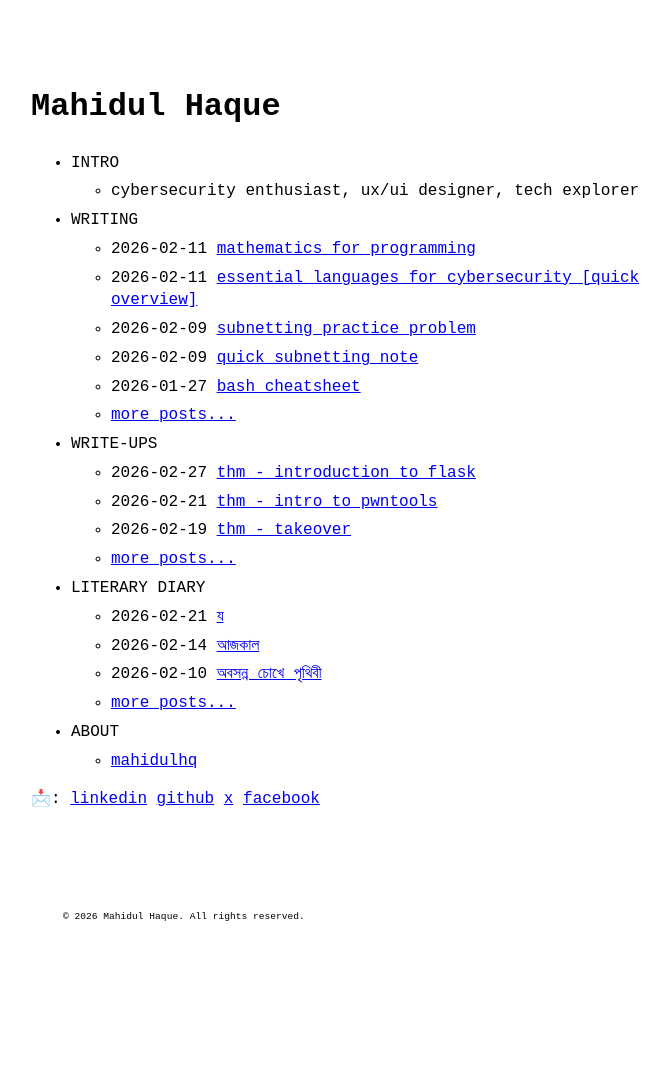
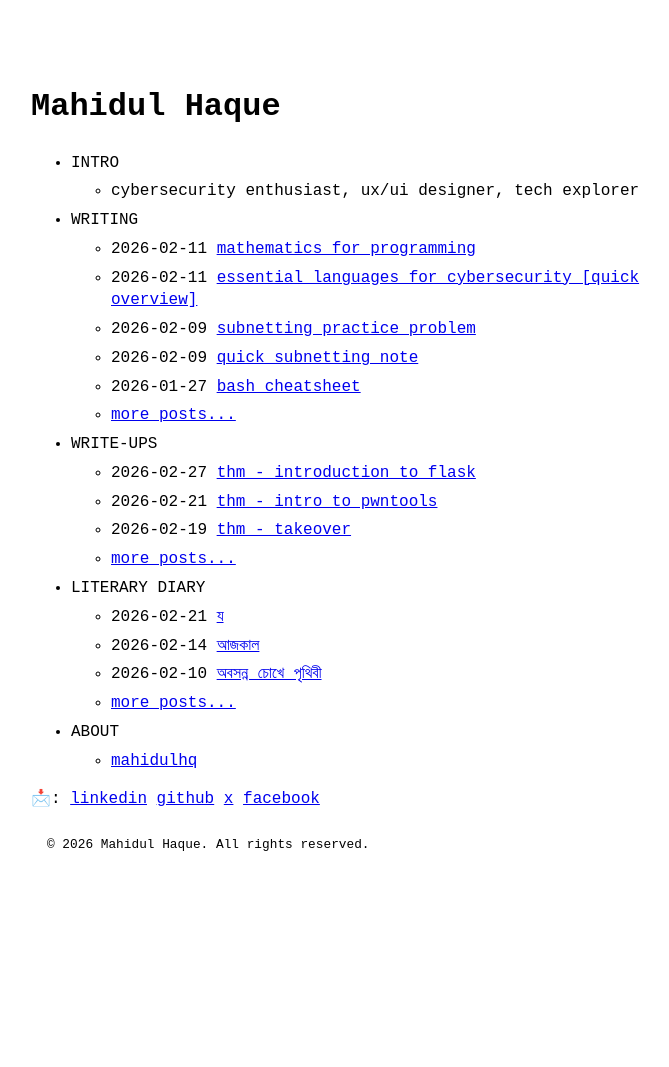
Before and after one commit to mahidulhq/mahidulhq.github.io, a Jekyll site: the page built from index.md, in a window 1280 px wide. Shown: the whole page, without its empty margins (289-958 px from the left). Built offline with Jekyll 4.4.1, drawn with Linux system fonts in a browser that asks for light colours; after the commit the page ends 934 px from its top, so only the background shows below that.

Commit message:
Update home.html

```diff
--- a/_layouts/home.html
+++ b/_layouts/home.html
@@ -11,8 +11,13 @@ layout: default
 {%-include menu_item.html collection=site.data.menu.entries-%}
 
 {{ content }}
-<footer class="footer">
+<!-- <footer class="footer">
     <div class="w">
         <p style="font-size: 0.6em; margin-top: 2em;">&copy; {{ 'now' | date: '%Y' }} {{ site.title | default: site.name }}. All rights reserved.</p>
     </div>
+</footer> -->
+<footer class="footer">
+    <div style="text-align: left; padding: 0 1rem;">
+        <p style="font-size: 0.8em; margin-top: 2em;">&copy; {{ 'now' | date: '%Y' }} {{ site.title | default: site.name }}. All rights reserved.</p>
+    </div>
 </footer>
```
